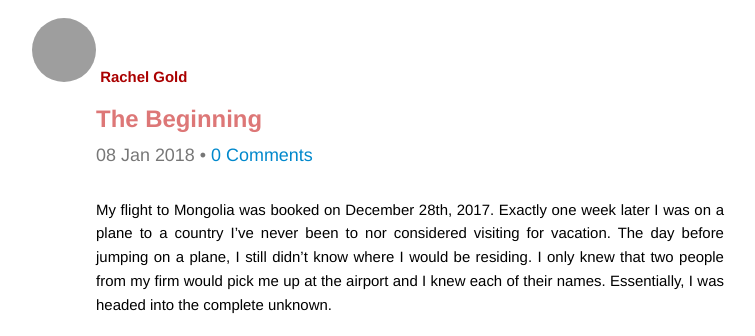
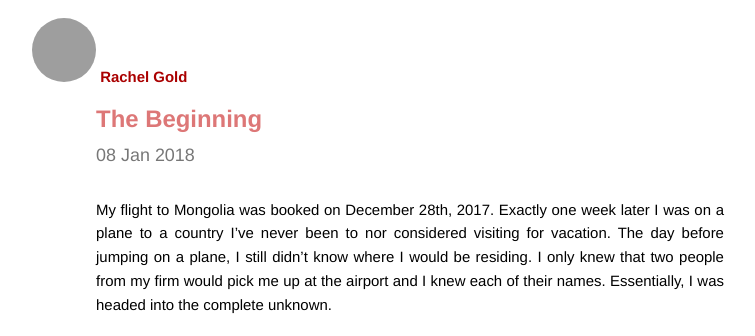
Before and after one commit to rachelgold/rachelgold.github.io, a Jekyll site: the page built from _posts/2018-01-08-the-beginning.md, in a window 1280 px wide, cut to the strip 0-336 px from the top of the page. Shown: the whole strip, without its empty margins (230-985 px from the left). Built offline with Jekyll 4.4.1, drawn with Linux system fonts in a browser that asks for light colours; comment, search, counter and statistics services are not loaded; grey boxes are pictures that could not be loaded.

Commit message:
Remove comments for now, till https works

```diff
--- a/_layouts/post.html
+++ b/_layouts/post.html
@@ -12,9 +12,6 @@ layout: default
   <h1 class="section-header">{{ page.title }}</h1>
   <div class="meta">
     {{ page.date | date_to_string }}
-    {% if page.comments %}
-      • <a href="https://www.rachelgold.ca{{ page.url }}#disqus_thread">0 Comments</a>
-    {% endif %}
   </div>
 </header>
 
@@ -31,5 +28,3 @@ layout: default
       <a class="next" href="{{page.next.url}}">{{page.next.date | date_to_string}} &raquo;</a>
     {% endif %}
 </div>
-
-{% include disqus.html %}
```
